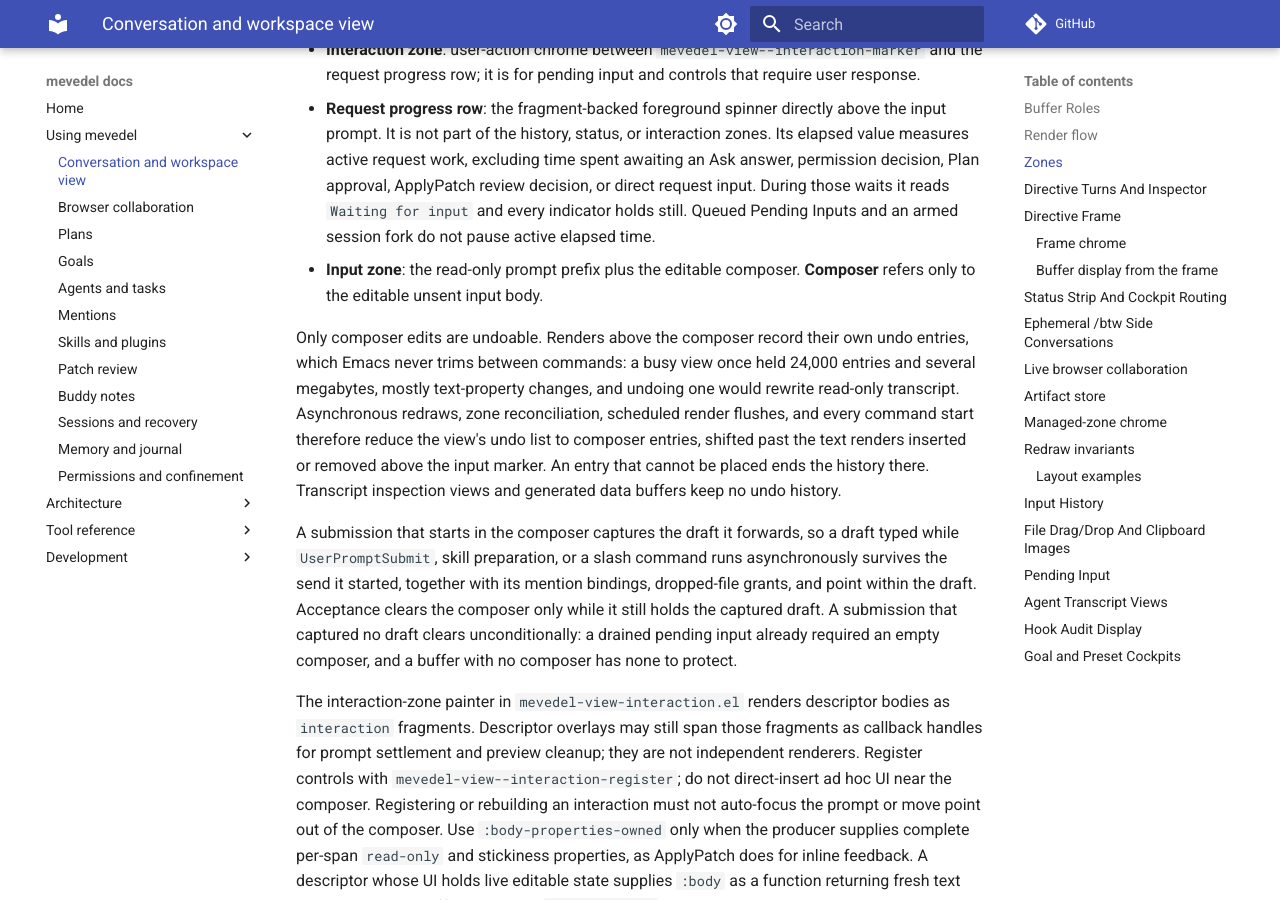
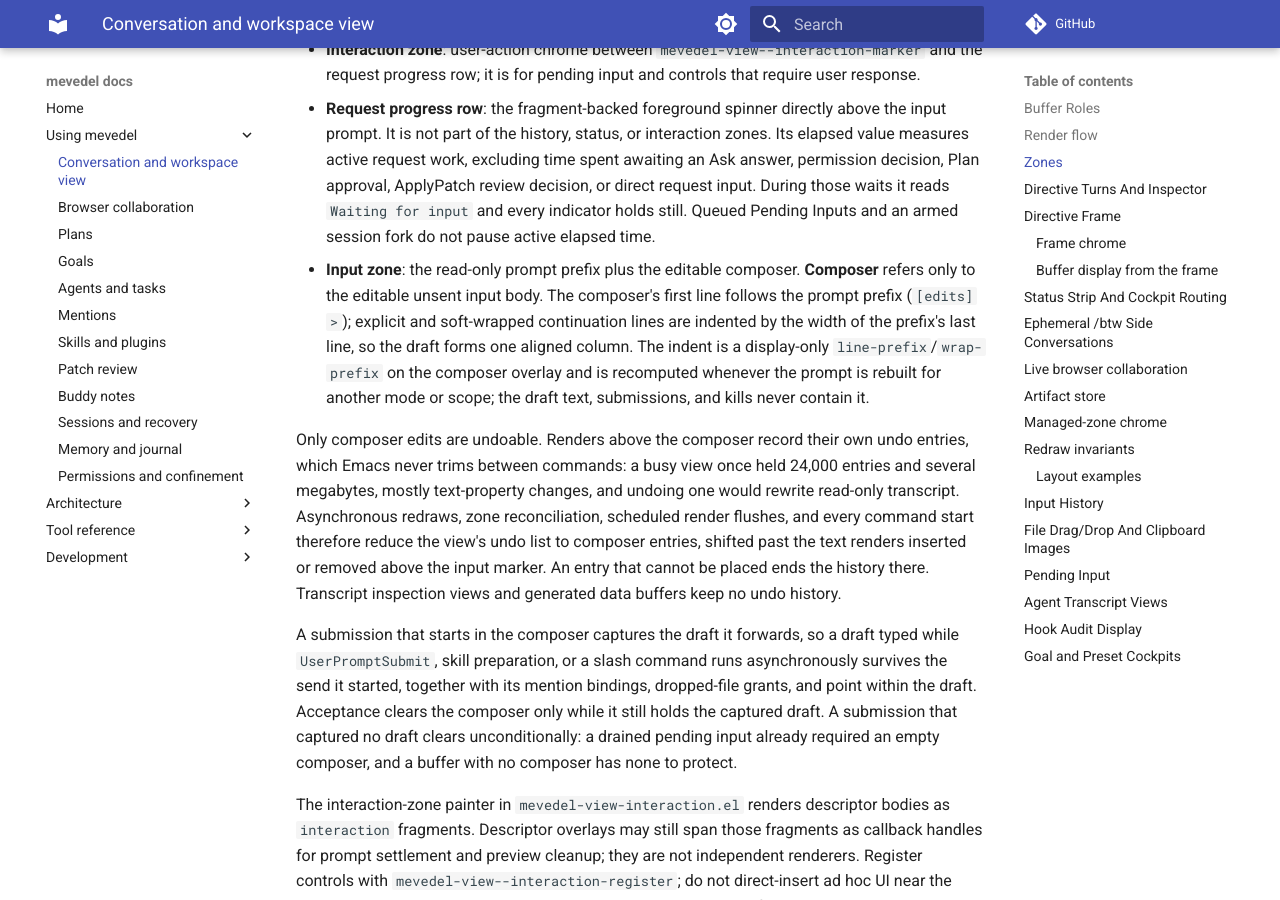
Before and after one commit to FrauH0lle/mevedel, an MkDocs documentation site: the page built from docs/view.md, in a window 1280 px wide and 900 px high, scrolled down 16496 px. Built offline with MkDocs 1.6.1 and Material for MkDocs 9.7.7, drawn with Linux system fonts in a browser that asks for light colours; comment, search, counter and statistics services are not loaded.

Commit message:
feat(view): Align composer continuation lines with the prompt
The composer's first line follows the read-only prompt (`[edits] > '),
while later lines started at column 0, so a multi-line draft did not
line up.  The composer overlay now carries a display-only line and wrap
prefix as wide as the prompt's last line.  Emacs takes `line-prefix'
from each line's start, so the first line, which starts in the prompt,
is unaffected; the draft text itself never contains the indent.

* mevedel-view-composer.el (mevedel-view--update-composer-indent): New.
(mevedel-view-composer-initialize, mevedel-view-refresh-input-prompt):
Update the indent whenever the prompt is built.
(mevedel-view--composer-keymap-overlay): Document the indent.

* test/test-mevedel-view-composer.el
(mevedel-view--update-composer-indent): New.
* docs/view.md (Input zone): Document the continuation indent.

Validation: test-mevedel-view-composer.el passes (220 tests, one existing
conditional skip); mevedel-view-composer.el compiles without warnings.
Display not inspected in a graphical session.

```diff
--- a/docs/view.md
+++ b/docs/view.md
@@ -789,6 +789,12 @@
   Pending Inputs and an armed session fork do not pause active elapsed time.
 - **Input zone**: the read-only prompt prefix plus the editable composer.
   **Composer** refers only to the editable unsent input body.
+  The composer's first line follows the prompt prefix (`[edits] > `);
+  explicit and soft-wrapped continuation lines are indented by the width of
+  the prefix's last line, so the draft forms one aligned column. The indent
+  is a display-only `line-prefix`/`wrap-prefix` on the composer overlay and
+  is recomputed whenever the prompt is rebuilt for another mode or scope;
+  the draft text, submissions, and kills never contain it.
 
 Only composer edits are undoable. Renders above the composer record their
 own undo entries, which Emacs never trims between commands: a busy view once
```
Also changed, not shown: 2 other files.
